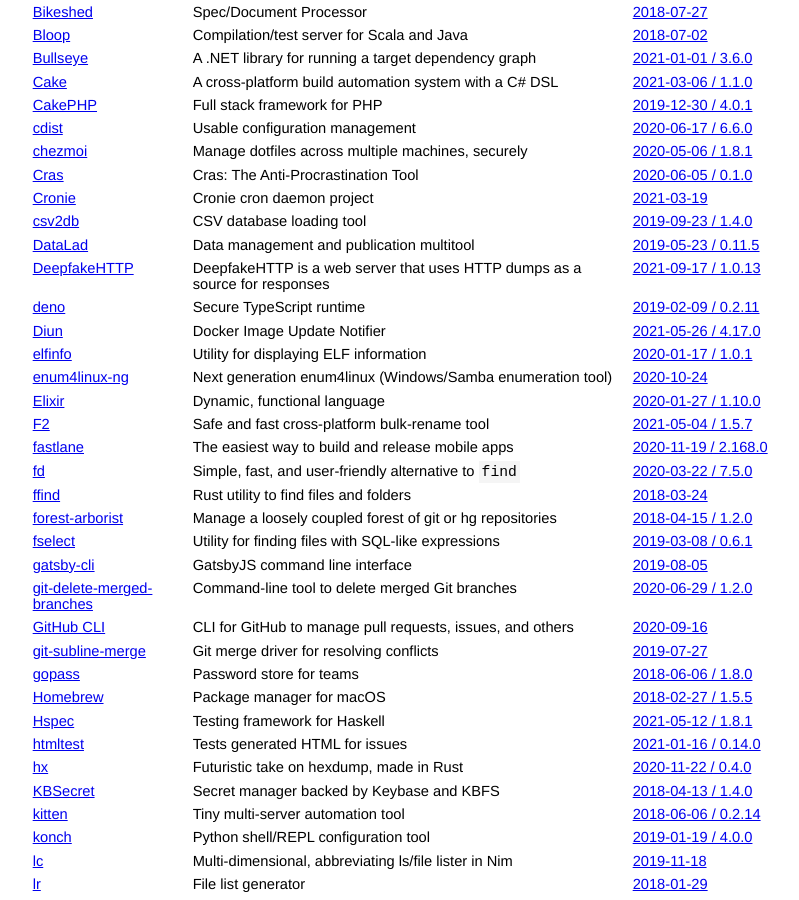
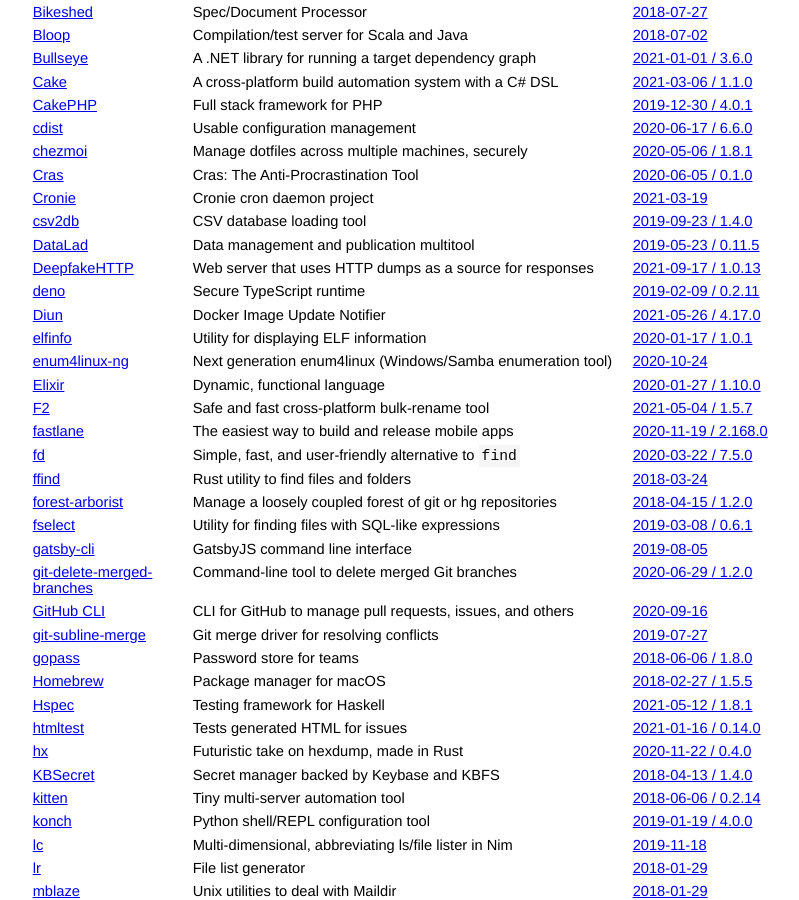
Before and after one commit to jcs/no_color, a Jekyll site: the page built from index.md, in a window 1280 px wide and 900 px high, scrolled down 1657 px. Shown: the whole window, without its empty margins (211-1010 px from the left). Built offline with Jekyll 4.4.1, drawn with Linux system fonts in a browser that asks for light colours; our own code applies the rules of GitHub Pages for plain Markdown files.

Commit message:
index: Shorten description

```diff
--- a/index.md
+++ b/index.md
@@ -115,7 +115,7 @@ color via `NO_COLOR`.
 | [Cronie](https://github.com/cronie-crond/cronie) | Cronie cron daemon project | [2021-03-19](https://github.com/cronie-crond/cronie/commit/765a745c6497f8cde51c39db7b1bb88686b90a9c) |
 | [csv2db](https://csv2db.github.io/) | CSV database loading tool | [2019-09-23 / 1.4.0](https://github.com/csv2db/csv2db/releases/tag/v1.4.0) |
 | [DataLad](https://www.datalad.org/) | Data management and publication multitool | [2019-05-23 / 0.11.5](https://github.com/datalad/datalad/releases/tag/0.11.5) |
-| [DeepfakeHTTP](https://github.com/xnbox/DeepfakeHTTP) | DeepfakeHTTP is a web server that uses HTTP dumps as a source for responses | [2021-09-17 / 1.0.13](https://github.com/xnbox/DeepfakeHTTP/releases/tag/v1.0.13) |
+| [DeepfakeHTTP](https://github.com/xnbox/DeepfakeHTTP) | Web server that uses HTTP dumps as a source for responses | [2021-09-17 / 1.0.13](https://github.com/xnbox/DeepfakeHTTP/releases/tag/v1.0.13) |
 | [deno](https://github.com/denoland/deno) | Secure TypeScript runtime | [2019-02-09 / 0.2.11](https://github.com/denoland/deno/releases/tag/v0.2.11) |
 | [Diun](https://github.com/crazy-max/diun) | Docker Image Update Notifier | [2021-05-26 / 4.17.0](https://github.com/crazy-max/diun/releases/tag/v4.17.0) |
 | [elfinfo](https://github.com/xyproto/elfinfo) | Utility for displaying ELF information | [2020-01-17 / 1.0.1](https://github.com/xyproto/elfinfo/tree/1.0.1) |
```
